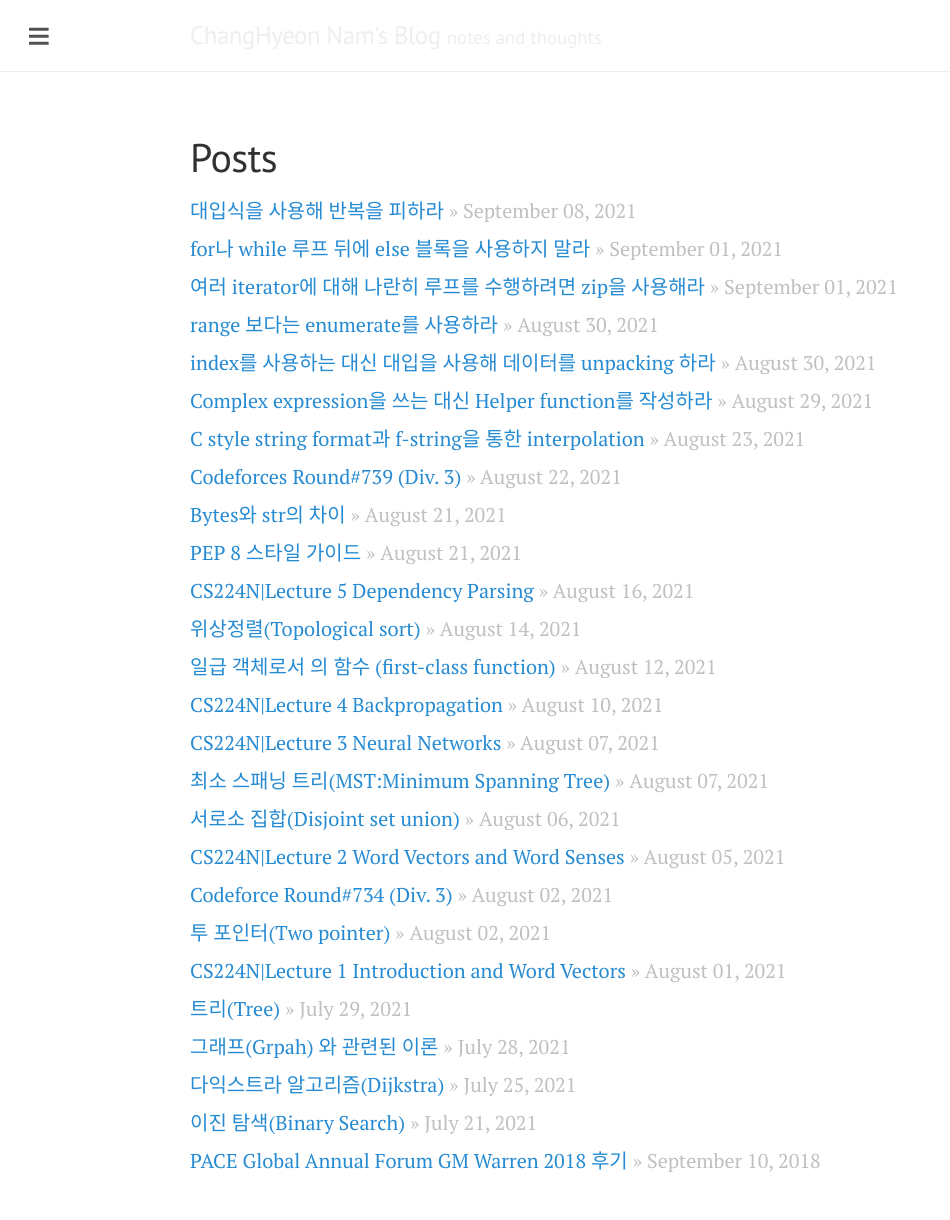
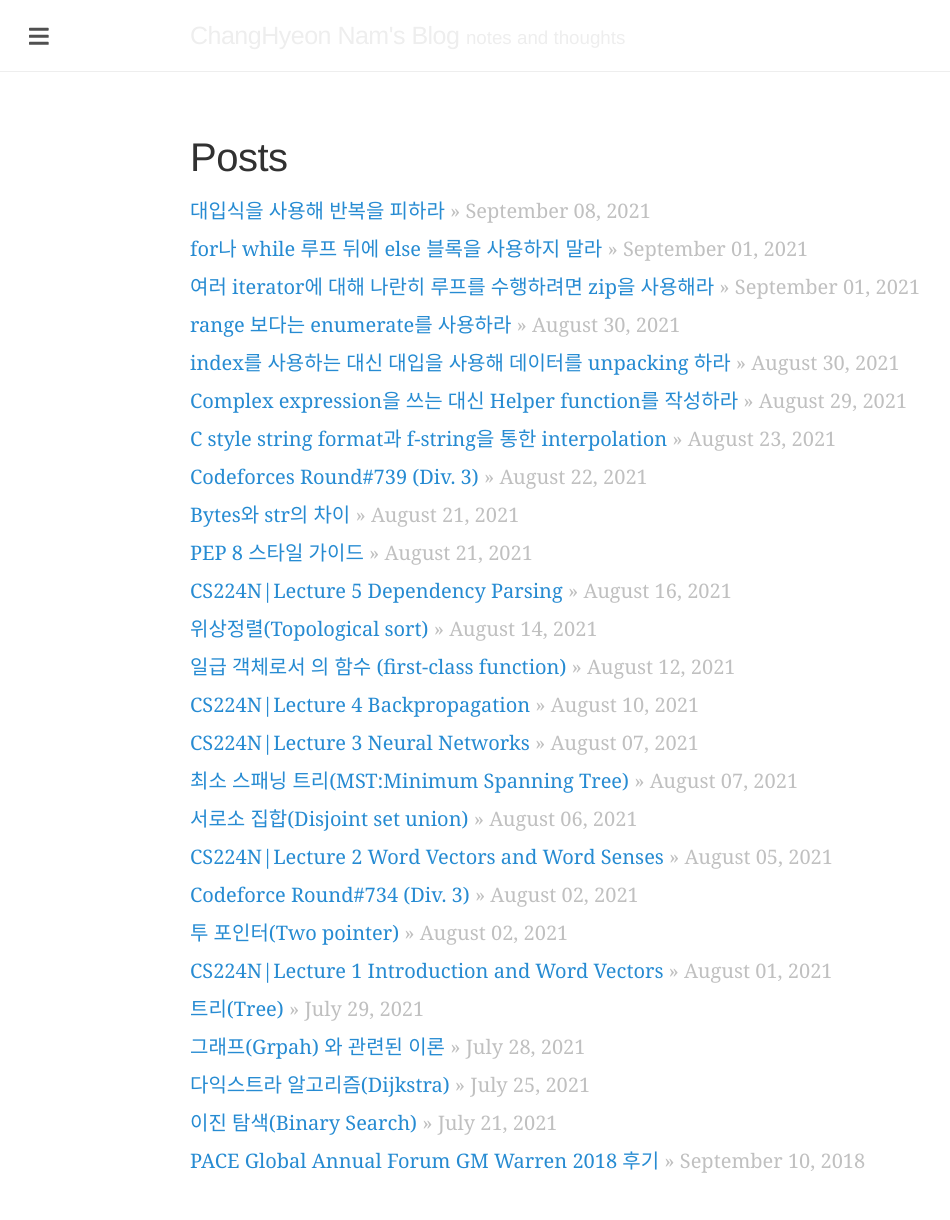
Before and after one commit to changhyeonnam/changhyeonnam.github.io, a Jekyll site: the page built from index.html, in a window 1280 px wide. Shown: the whole page, without its empty margins (0-950 px from the left). Built offline with Jekyll 4.4.1, drawn with Linux system fonts in a browser that asks for light colours; nearby versions of some CDN libraries; comment, search, counter and statistics services are not loaded.

Commit message:
Update head.html

```diff
--- a/_includes/head.html
+++ b/_includes/head.html
@@ -36,9 +36,8 @@
   <link href="{{ site.url }}/feed.xml" type="application/atom+xml" rel="alternate" title="{{ site.name }}">
 
   <link rel="stylesheet" href="/css/main.min.css">
-  <link rel="stylesheet" href="//fonts.googleapis.com/css?family=PT+Serif:400,400italic,700%7CPT+Sans:400">
-  <link rel="stylesheet"
-        href="https://fonts.googleapis.com/earlyaccess/nanumgothic.css">
+  <!-- <link rel="stylesheet" href="//fonts.googleapis.com/css?family=PT+Serif:400,400italic,700%7CPT+Sans:400"> -->
+  <link rel="stylesheet" href="https://fonts.googleapis.com/earlyaccess/nanumgothic.css">
 
   <!-- Favicons and Touch Device Icons -->
   <!-- <link rel="shortcut icon" href="favicon.ico">
```
